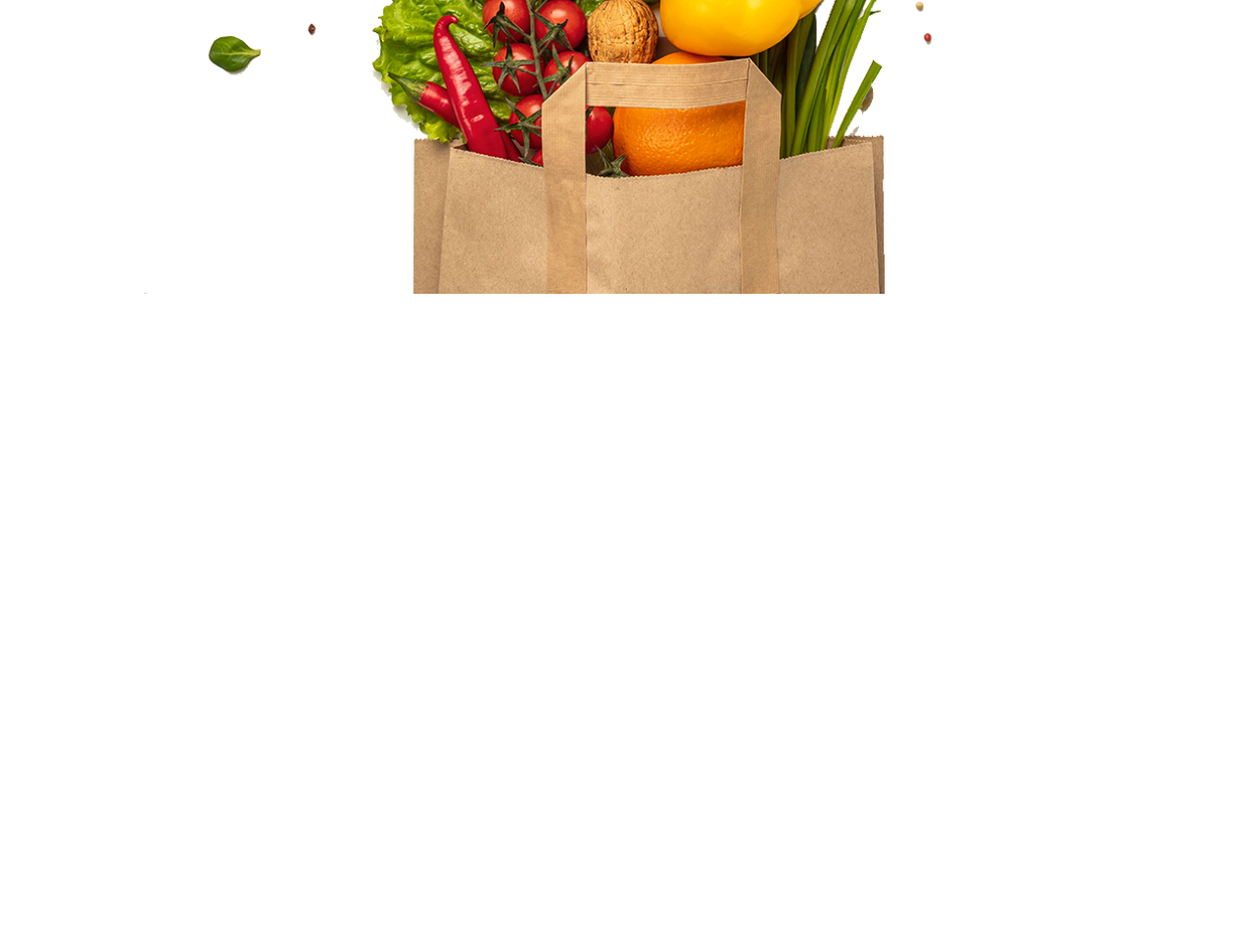
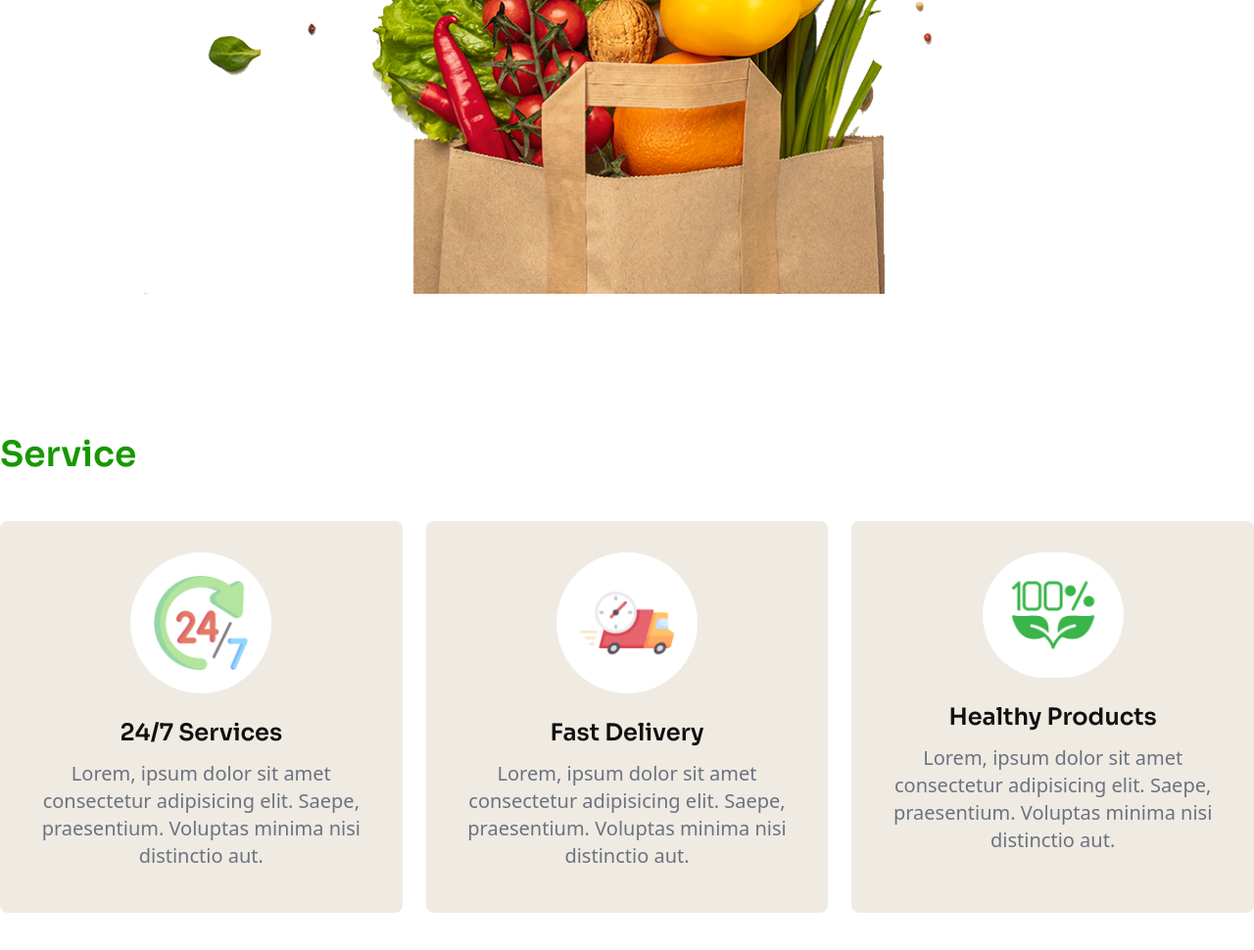
Before and after one commit to suzonmahbub/assignment_03_category_0002, a plain HTML site: page index.html in a window 1280 px wide. Shown: the part 939-1909 px from the top of the page at 98% size. Before the commit the page ends 1239 px from the top, so only its background shows below. Drawn offline with nearby package versions, Linux system fonts and the light colour scheme.

Commit message:
service section complete

```diff
--- a/index.html
+++ b/index.html
@@ -34,7 +34,8 @@
             colors: {
               primary: "#179800",
               "primary-light": "#15803d",
-              'secondary': "#111111",
+              secondary: "#111111",
+              "secondary-light": "#EFEBE3",
             },
           },
         },
@@ -43,8 +44,8 @@
   </head>
   <body>
     <!-- Header -->
-    <div class="bg-gradient-to-b form-[#FFFFFF] to-[#EFEBE3]">
-      <header class="container mx-auto flex justify-between px-4 lg:px-0 py-6">
+    <div class="bg-gradient-to-b form-[#FFFFFF] to-bg-secondary-light">
+      <header class="container mx-auto flex justify-between px-4 xl:px-0 py-6">
         <!-- Logo -->
         <a href="#">
           <img src="./c2-assets/logo-header.png" alt="logo-header" />
@@ -102,10 +103,16 @@
       <div class="container mx-auto mt-6 lg:mt-20 px-4 lg:px-0">
         <!-- Hero Content -->
         <div class="max-w-4xl mx-auto">
-          <h1 class="text-3xl sm:text-5xl text-secondary text-center sm:leading-snug font-semibold font-sora">Freshness <span class="text-primary">You Can</span> <br> <span class="text-primary">Count</span> On, Prices You’ll Love!</h1>
+          <h1
+            class="text-3xl sm:text-5xl text-secondary text-center sm:leading-snug font-semibold font-sora"
+          >
+            Freshness <span class="text-primary">You Can</span> <br />
+            <span class="text-primary">Count</span> On, Prices You’ll Love!
+          </h1>
           <p class="text-gray-500 text-center mt-4 md:mt-8">
             Shop your daily essentials at unbeatable prices. From fresh produce
-            to pantry <br> staples, we’ve got you covered every day!
+            to pantry <br />
+            staples, we’ve got you covered every day!
           </p>
         </div>
         <!-- Hero Image -->
@@ -115,7 +122,94 @@
       </div>
     </div>
     <!-- Main -->
-    <main></main>
+    <main>
+      <!-- Service Section -->
+      <div class="container mx-auto px-4 xl:px-0 py-8 md:py-16 lg:py-36">
+        <h2 class="text-4xl text-primary font-semibold font-sora capitalize">
+          service
+        </h2>
+        <!-- Grid Layout -->
+        <div class="grid md:grid-cols-3 gap-6 mt-6 sm:mt-12">
+          <!-- Service 1 -->
+          <div
+            class="bg-secondary-light rounded-lg pt-8 px-8 md:px-4 lg:px-8 pb-11"
+          >
+            <!-- Service Image -->
+            <div
+              class="flex mx-auto justify-center items-center w-36 md:w-32 lg:w-36 h-36 md:h-32 lg:h-36 bg-white rounded-full"
+            >
+              <img
+                class="w-24 md:w-20 lg:w-24 h-24 md:h-20 lg:h-24"
+                src="./c2-assets/service.png"
+                alt="service"
+              />
+            </div>
+            <!-- Service Content -->
+            <div class="mt-6">
+              <h3
+                class="text-2xl md:text-lg lg:text-2xl text-secondary text-center font-semibold font-sora capitalize"
+              >
+                24/7 services
+              </h3>
+              <p class="text-lg sm:text-xl md:text-base lg:text-xl text-gray-500 text-center mt-3">
+                Lorem, ipsum dolor sit amet consectetur adipisicing elit. Saepe,
+                praesentium. Voluptas minima nisi distinctio aut.
+              </p>
+            </div>
+          </div>
+          <!-- Service 2 -->
+          <div class="bg-secondary-light rounded-lg pt-8 px-8 pb-11">
+            <!-- Service Image -->
+            <div
+              class="flex mx-auto justify-center items-center w-36 md:w-32 lg:w-36 h-36 md:h-32 lg:h-36 bg-white rounded-full"
+            >
+              <img
+                class="w-24 md:w-20 lg:w-24 h-24 md:h-20 lg:h-24"
+                src="./c2-assets/delivery.png"
+                alt="delivery"
+              />
+            </div>
+            <!-- Service Content -->
+            <div class="mt-6">
+              <h3
+                class="text-2xl md:text-lg lg:text-2xl text-secondary text-center font-semibold font-sora capitalize"
+              >
+                fast delivery
+              </h3>
+              <p class="text-lg sm:text-xl md:text-base lg:text-xl text-gray-500 text-center mt-3">
+                Lorem, ipsum dolor sit amet consectetur adipisicing elit. Saepe,
+                praesentium. Voluptas minima nisi distinctio aut.
+              </p>
+            </div>
+          </div>
+          <!-- Service 3 -->
+          <div class="bg-secondary-light rounded-lg pt-8 px-8 pb-11">
+            <!-- Service Image -->
+            <div
+              class="flex mx-auto justify-center items-center w-36 md:w-32 lg:w-36 h-36 md:h-32 bg-white rounded-full"
+            >
+              <img
+                class="w-24 md:w-20 lg:w-24 h-24 md:h-20 lg:h-24"
+                src="./c2-assets/healthy.png"
+                alt="healthy"
+              />
+            </div>
+            <!-- Service Content -->
+            <div class="mt-6">
+              <h3
+                class="text-2xl md:text-lg lg:text-2xl text-secondary text-center font-semibold font-sora capitalize"
+              >
+                healthy products
+              </h3>
+              <p class="text-lg sm:text-xl md:text-base lg:text-xl  text-gray-500 text-center mt-3">
+                Lorem, ipsum dolor sit amet consectetur adipisicing elit. Saepe,
+                praesentium. Voluptas minima nisi distinctio aut.
+              </p>
+            </div>
+          </div>
+        </div>
+      </div>
+    </main>
     <!-- Footer -->
     <footer></footer>
   </body>
```
